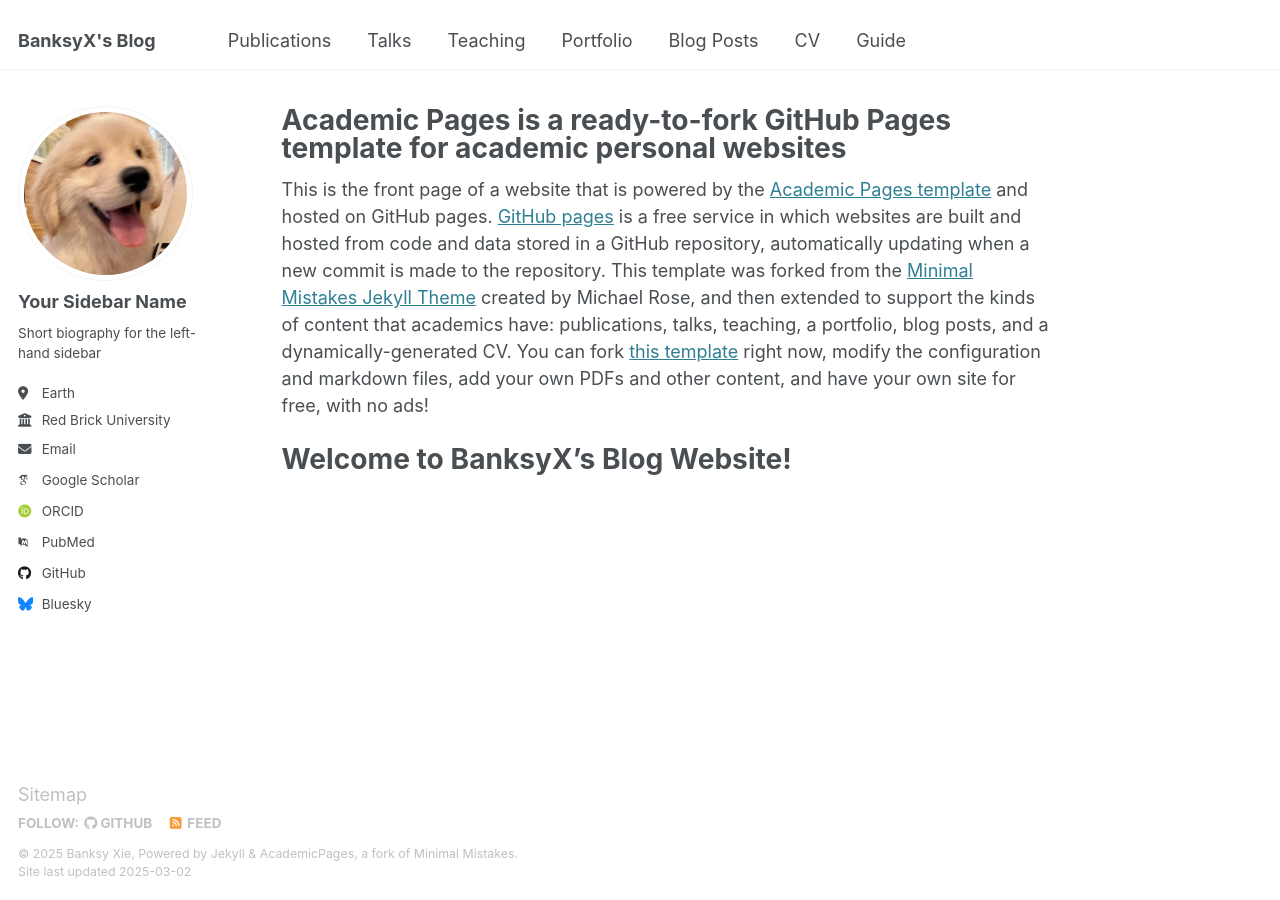
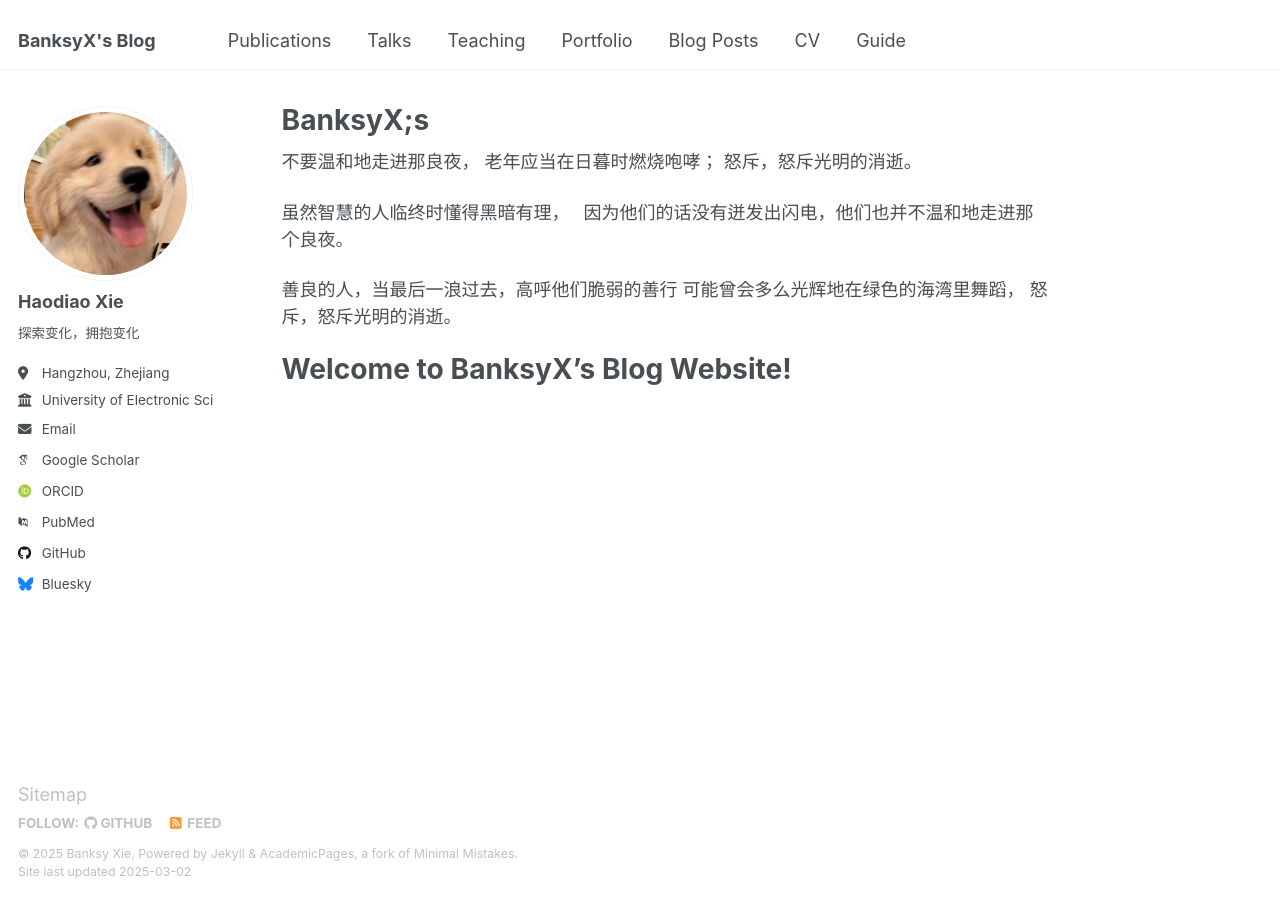
Before and after one commit to BanksyX/banksyx.github.io, a Jekyll site: the page built from _pages/about.md, in a window 1280 px wide. Built offline with Jekyll 4.4.1, drawn with Linux system fonts in a browser that asks for light colours; some web fonts are replaced.

Commit message:
update about page and config file

```diff
--- a/_config.yml
+++ b/_config.yml
@@ -23,13 +23,13 @@
 author:
   # Biographic information
   avatar           : "profile.png"
-  name             : "Your Sidebar Name"
+  name             : "Haodiao Xie"
   pronouns         : # example: "she/her"
-  bio              : "Short biography for the left-hand sidebar"
-  location         : "Earth"
-  employer         : "Red Brick University"
+  bio              : "探索变化，拥抱变化"
+  location         : "Hangzhou, Zhejiang"
+  employer         : "University of Electronic Science and Technology of China"
   uri              : # URL
-  email            : "none@example.org"
+  email            : "xiebanksy@gmail.com"
 
   # Academic websites
   arxiv            : # URL - Update with the correct link to your profile
@@ -45,7 +45,7 @@
   bitbucket        : # Username - Update with your username on the site
   codepen          : # Username
   dribbble         : # Username
-  github           : "academicpages"
+  github           : "https://github.com/BanksyX"
   kaggle           : # Username
   stackoverflow    : # User number or user number and name (i.e., use "1" or "1/jeff-atwood")
 
--- a/_pages/about.md
+++ b/_pages/about.md
@@ -1,13 +1,23 @@
 ---
 permalink: /
-title: "Academic Pages is a ready-to-fork GitHub Pages template for academic personal websites"
+title: "BanksyX;s "
 author_profile: true
 redirect_from:
   - /about/
   - /about.html
 ---
 
-This is the front page of a website that is powered by the [Academic Pages template](https://github.com/academicpages/academicpages.github.io) and hosted on GitHub pages. [GitHub pages](https://pages.github.com) is a free service in which websites are built and hosted from code and data stored in a GitHub repository, automatically updating when a new commit is made to the repository. This template was forked from the [Minimal Mistakes Jekyll Theme](https://mmistakes.github.io/minimal-mistakes/) created by Michael Rose, and then extended to support the kinds of content that academics have: publications, talks, teaching, a portfolio, blog posts, and a dynamically-generated CV. You can fork [this template](https://github.com/academicpages/academicpages.github.io) right now, modify the configuration and markdown files, add your own PDFs and other content, and have your own site for free, with no ads!
+不要温和地走进那良夜，
+老年应当在日暮时燃烧咆哮；
+怒斥，怒斥光明的消逝。
+
+虽然智慧的人临终时懂得黑暗有理，
+因为他们的话没有迸发出闪电，他们也并不温和地走进那个良夜。
+
+
+善良的人，当最后一浪过去，高呼他们脆弱的善行
+可能曾会多么光辉地在绿色的海湾里舞蹈，
+怒斥，怒斥光明的消逝。
 
 Welcome to BanksyX's Blog Website!
 ======
```
